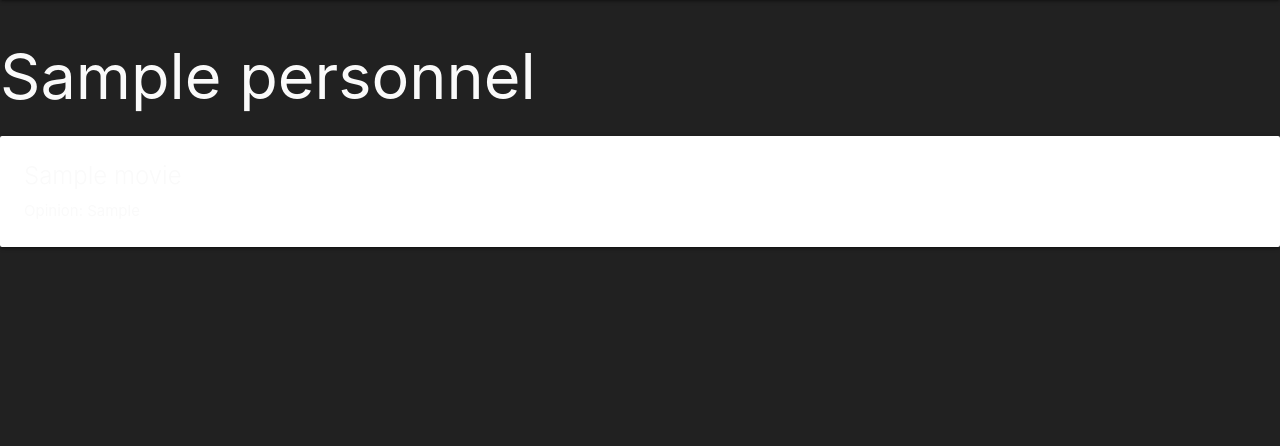
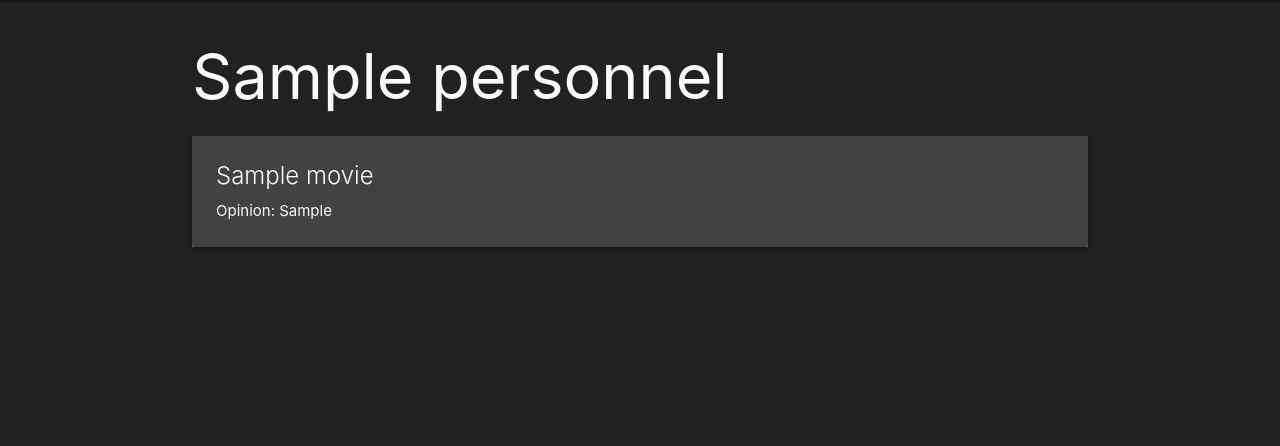
Before and after one commit to kujo8p/unpopular-opinion, a Django app: page /personnel/1/ in a window 1280 px wide. Shown: the part 64-510 px from the top of the page. Run offline with Django 5.2, Linux system fonts and the light colour scheme; tables that the repository leaves empty hold one stand-in row (values such as "Sample post").

Commit message:
nav update

```diff
--- a/unpopular_opinions/main_app/templates/home.html
+++ b/unpopular_opinions/main_app/templates/home.html
@@ -49,6 +49,7 @@
           </h2>
           <h5 class="center">Add posts to our page</h5>
           <p class="center">Lorem ipsum dolor sit amet, consectetur adipiscing elit, sed do eiusmod tempor incididunt ut labore et dolore magna aliqua. Ut enim ad minim veniam, quis nostrud exercitation ullamco laboris nisi ut aliquip ex ea commodo consequat. Duis aute irure dolor in reprehenderit in voluptate velit esse cillum dolore eu fugiat nulla pariatur. Excepteur sint occaecat cupidatat non proident, sunt in culpa qui officia deserunt mollit anim id est laborum.</p>
+
         </div>
       </div>
         </div>
--- a/unpopular_opinions/main_app/templates/movies/detail.html
+++ b/unpopular_opinions/main_app/templates/movies/detail.html
@@ -1,7 +1,7 @@
 {% extends 'base.html' %} {% block content %}
-
-<h1 class="center"> {{ movie.title }} </h1>
-
+<div class="container">
+<h1> {{ movie.title }} </h1>
+</div>
 {% for opinion in movie.opinion_set.all %}
 <div class="container">
 <a href="{% url 'opinion_detail' opinion.id %}">
--- a/unpopular_opinions/main_app/templates/personnel/detail.html
+++ b/unpopular_opinions/main_app/templates/personnel/detail.html
@@ -1,18 +1,21 @@
 {% extends 'base.html' %} {% block content %}
 
+<div class="container">
 <h1> {{ personnel.name }} </h1>
+</div>
 {% for movie in personnel.movie_set.all %}
   <h3>{{personnel.role}} in {{movie.title}} </h3>
 {% endfor %}
-
+<div class="container">
 {% for opinion in personnel.opinion_set.all %}
 <a href="{% url 'opinion_detail' opinion.id %}"></a>
   <div class="card">
-    <div class="card-content">
-      <span class="card-title">{{ opinion.movie }}</span>
+    <div class="card-content grey darken-3">
+      <span class="card-title grey darken-3">{{ opinion.movie }}</span>
       <p>Opinion: {{ opinion.tldr }}</p>
     </div>
   </div>
+</div>
 </a>
 {% endfor %}
 
```
Also changed, not shown: unpopular_opinions/main_app/templates/main_app/personnel_form.html (+5 -2 lines).
